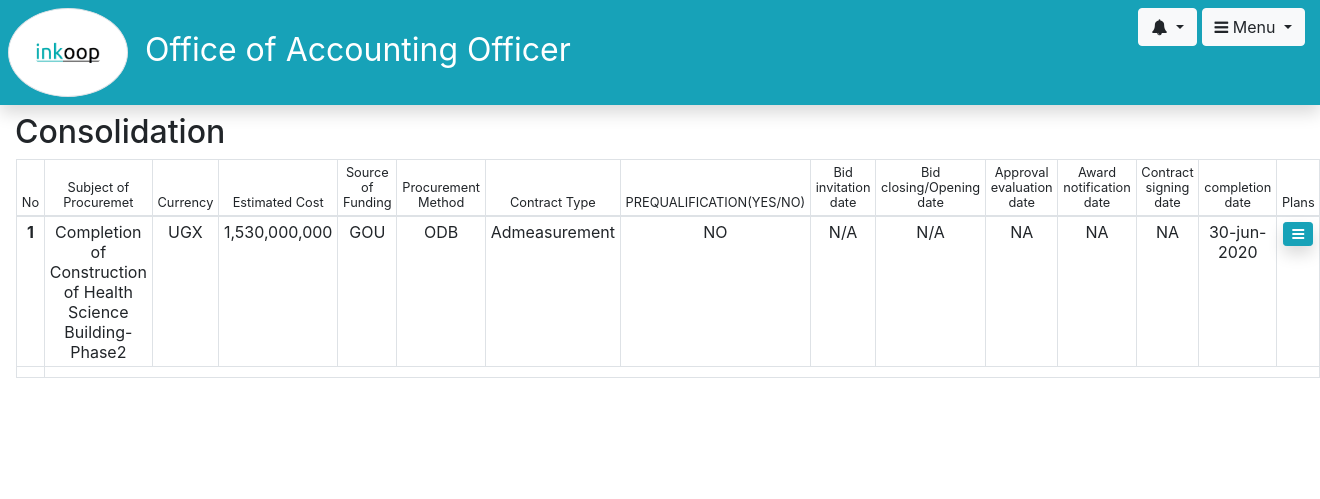
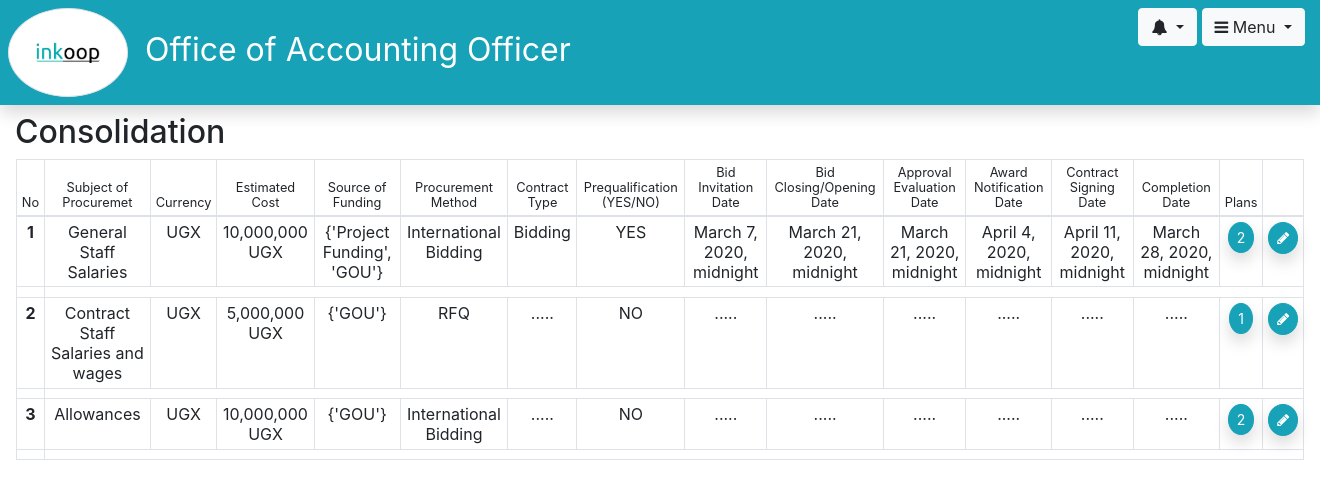
Before and after one commit to mutesiwilbrod/procurement-planning, a Django app: page /plan-consolidation in a window 1320 px wide. Shown: the top 499 px of the page. Run offline with Django 3.2, Linux system fonts and the light colour scheme; a user stored in the database is signed in; data comes from the database, SQL or seed files in the repository; both versions use the stored data as it was after the commit; some libraries are stand-ins or nearby versions; some web fonts are replaced.

Commit message:
procurement planning

```diff
--- a/procurement/plan/forms.py
+++ b/procurement/plan/forms.py
@@ -15,3 +15,12 @@ class PlanItemForm(forms.Form):
     date_required_q2 = forms.BooleanField(required=False)
     date_required_q3 = forms.BooleanField(required=False)
     date_required_q4 = forms.BooleanField(required=False)
+
+
+class PlanConsolidationForm(forms.Form):
+    prequalification = forms.BooleanField()
+    bid_invitation_date = forms.DateField()
+    bid_closing_date = forms.DateField()
+    approval_of_evaluation_date = forms.DateField()
+    contract_signing_date = forms.DateField()
+    contract_completion_date = forms.DateField()
--- a/procurement/plan/templates/global/login.html
+++ b/procurement/plan/templates/global/login.html
@@ -31,14 +31,14 @@
 							{% csrf_token %}
 							<input type="hidden" name="username" value="pdu1@muni.ac.ug">
 							<input type="hidden" name="password" value="123">
-							<button class="btn btn-danger btn-block">Head of PDU <span class="fa fa-sign-in"></span></button>
+							<button class="btn btn-info btn-block">Head of PDU <span class="fa fa-sign-in"></span></button>
 						</form>
 
 						<form method="POST" action="{% url 'plan:login' %}">
 							{% csrf_token %}
 							<input type="hidden" name="username" value="pdu2@muni.ac.ug">
 							<input type="hidden" name="password" value="123">
-							<button class="btn btn-danger btn-block w-75">Member of PDU <span class="fa fa-sign-in"></span></button>
+							<button class="btn btn-info btn-block w-75">Member of PDU <span class="fa fa-sign-in"></span></button>
 						</form>
 
 						<hr>
--- a/procurement/plan/templates/user_department/consolidation.html
+++ b/procurement/plan/templates/user_department/consolidation.html
@@ -21,42 +21,130 @@
 							<th scope=""><small>Source of Funding</small></th>
 							<th scope=""><small>Procurement Method</small></th>
 							<th scope=""><small>Contract Type</small></th>
-							<th scope=""><small>PREQUALIFICATION(YES/NO)</small></th>
-							<th scope=""><small>Bid invitation date</small></th>
-							<th scope=""><small>Bid closing/Opening date</small></th>
-							<th scope=""><small>Approval evaluation date</small></th>
-							<th scope=""><small>Award notification date</small></th>
-							<th scope=""><small>Contract signing date</small></th>
-							<th scope=""><small>completion date</small></th>
+							<th scope=""><small>Prequalification (YES/NO)</small></th>
+							<th scope=""><small>Bid Invitation Date</small></th>
+							<th scope=""><small>Bid Closing/Opening Date</small></th>
+							<th scope=""><small>Approval Evaluation Date</small></th>
+							<th scope=""><small>Award Notification Date</small></th>
+							<th scope=""><small>Contract Signing Date</small></th>
+							<th scope=""><small>Completion Date</small></th>
 							<th scope="row"><small>Plans</small></th>
+							<th><small></small></th>
 						</tr>
 					</thead>
 
 					<tbody>
+						{% for group in groups %}
+							{% with plans=group.plans %}
+								{% if plans|length %}
 									<tr class="text-center">
-							<th>1</th>
-							<td>Completion of Construction of Health Science Building-Phase2</small></td>
+										<th>{{ forloop.counter }}</th>
+
+										<td>{{ group.subject_of_procurement }}</td>
+
 										<td>UGX</td>
-							<td>1,530,000,000</td>
-							<td>GOU</td>
-							<td>ODB</td>
-							<td>Admeasurement</td>
-							<td>NO</td>
-							<td>N/A</td>
-							<td>N/A</td>
-							<td>NA</td>
-							<td>NA</td>
-							<td>NA</td>
-							<td>30-jun-2020</td>
+
+										<td>{{plans|consolidated_plan_cost|comma_separator}}</td>
+
+										<td>{{plans|consolidated_source_of_funding}}</td>
+
+										<td>{{plans|consolidated_plan_cost|consolidated_procurement_method}}</td>
+
+										<td>{% if group.contract_type %}{{group.contract_type}}{% else %}.....{% endif %}</td>
+
+										<td>{% if group.prequalification %}YES{% else %}NO{% endif %}</td>
+
+										<td>{% if group.bid_invitation_date %}{{group.bid_invitation_date}}{% else %}.....{% endif %}</td>
+
+										<td>{% if group.bid_closing_date %}{{group.bid_closing_date}}{% else %}.....{% endif %}</td>
+
+										<td>{% if group.bid_approval_and_evaluation_date %}{{group.bid_approval_and_evaluation_date}}{% else %}.....{% endif %}</td>
+
+										<td>{% if group.contract_signing_date %}{{group.contract_signing_date}}{% else %}.....{% endif %}</td>
+
+										<td>{% if group.contract_completion_date %}{{group.contract_completion_date}}{% else %}.....{% endif %}</td>
+
+										<td>{% if group.award_notification_date %}{{group.award_notification_date}}{% else %}.....{% endif %}</td>
+
 										<td>
-								<button class="btn btn-info btn-sm shadow" type="button" data-toggle="collapse" data-target="#multiCollapseExample1" aria-expanded="false" aria-controls="multiCollapseExample1"><span class="fa fa-navicon"></span></button>
+											<button class="btn btn-info btn-sm shadow rounded-circle shadow" type="button" data-toggle="collapse" data-target="#consolidationGroup{{group.id}}" aria-expanded="false" aria-controls="consolidationGroup{{group.id}}">{{plans|length}}</button>
+										</td>
+
+										<td>
+											<button class="btn p-2 btn-info btn-sm shadow rounded-circle shadow" data-toggle="modal" data-target="#consolidationGroupModal{{group.id}}"><span class="fa fa-pencil"></span></button>
+
+											<div class="modal fade" id="consolidationGroupModal{{group.id}}" tabindex="-1" role="dialog" aria-labelledby="exampleModalLabel" aria-hidden="true">
+												<div class="modal-dialog" role="document">
+													<div class="modal-content">
+														<div class="modal-header">
+															<h5 class="modal-title" id="exampleModalLabel">Consolidation Group</h5>
+															<button type="button" class="close" data-dismiss="modal" aria-label="Close">
+															<span aria-hidden="true">&times;</span>
+															</button>
+														</div>
+														<form action="{% url 'plan:edit_consolidation_group' id=group.id %}" method="POST">
+															<div class="modal-body" align="left">
+																{% csrf_token %}
+																<input type="hidden" name="plan_item_id" value="{{ plan.id }}" />
+																<div class="form-group">
+																	<small>Subject of Procurement</small>
+																	<input class="form-control" name="subject_of_procurement" value="{{group.subject_of_procurement}}">
+																</div>
+
+																<div class="form-group">
+																	<small>Contract Type</small>
+																	<input class="form-control" name="contract_type" value="{% if group.contract_type %}{{group.contract_type}}{% endif %}" />
+																</div>
+
+
+																<div class="form-inline form-control">
+																	<input id='prequalification{{group.id}}' type="checkbox" name="prequalification" {% if group.prequalification %}checked{% endif %}>
+																	<label for='prequalification{{group.id}}'> Prequalification</label>
+																</div>
+																<hr>
+																<div class="row">
+																	<div class="col-md-6 form-group">
+																		<small>Bid Invitation Date</small>
+																		<input type="date" class="form-control" name="bid_invitation_date" value="{% if group.bid_invitation_date %}{{group.bid_invitation_date|html_date}}{% endif %}" />
+																	</div>
+
+																	<div class="col-md-6 form-group">
+																		<small>Bid Opening/Closing Date</small>
+																		<input type="date" class="form-control" name="bid_opening_date" value="{% if group.bid_closing_date %}{{group.bid_closing_date|html_date}}{% endif %}" />
+																	</div>
+
+																	<div class="col-md-6 form-group">
+																		<small>Approval of Bid Evaluation Date</small>
+																		<input type="date" class="form-control" name="approval_of_bid_evaluation_date" value="{% if group.bid_approval_and_evaluation_date %}{{group.bid_approval_and_evaluation_date|html_date}}{% endif %}"/>
+																	</div>
+																	<div class="col-md-6 form-group">
+																		<small>Award Notification Date</small>
+																		<input type="date" class="form-control" name="award_notification_date" value="{% if group.award_notification_date %}{{group.award_notification_date|html_date}}{% endif %}"/>
+																	</div>
+																	<div class="col-md-6 form-group">
+																		<small>Contract Signing Date</small>
+																		<input type="date" class="form-control" name="contract_signing_date" value="{% if group.contract_signing_date %}{{group.contract_signing_date|html_date}}{% endif %}"/>
+																	</div>
+																	<div class="col-md-6 form-group">
+																		<small>Contract Completion Date</small>
+																		<input type="date" class="form-control" name="contract_completion_date" value="{% if group.contract_completion_date %}{{group.contract_completion_date|html_date}}{% endif %}"/>
+																	</div>
+																</div>
+															</div>
+															<div class="modal-footer">
+																<button type="button" class="btn btn-secondary" data-dismiss="modal">Cancel</button>
+																<button type="submit" class="btn btn-info">Save</button>
+															</div>
+														</form>
+													</div>
+												</div>
+											</div>
 										</td>
 									</tr>
-
 									<tr>
 										<td></td>
-							<td colspan="14">
-								<div class="collapse multi-collapse" id="multiCollapseExample1">
+										<td colspan="15">
+											<div class="collapse multi-collapse" id="consolidationGroup{{group.id}}">
 												<table class="table table-sm table-responsive-sm table-hover border">
 													<thead>
 														<th><small>No</small></th>
@@ -73,7 +161,7 @@
 													</thead>
 
 													<tbody>
-											{% for plan in entity_plans %}
+														{% for plan in plans %}
 															<tr id="row{{plan.id}}" class="{% if plan.consolidate %}table-info{% elif plan.pdu_approved %}table-success{% elif plan.hod_approved %}table-primary{% endif %}">
 																<td>{{ forloop.counter }}</td>
 																<td>{{ plan.chart_of_account.code }}</td>
@@ -96,6 +184,9 @@
 											</div>
 										</td>
 									</tr>
+								{% endif %}
+							{% endwith %}
+						{% endfor %}
 					</tbody>
 				</table>
 			</div>
--- a/procurement/plan/templates/user_department/entity-plans.html
+++ b/procurement/plan/templates/user_department/entity-plans.html
@@ -26,8 +26,8 @@
 					</div>
 				</div>
 			</div>
-
-			<div class="border d-flex flex-row flex-nowrap" style="overflow-x: auto">
+			<hr>
+			<div class="border-right border-left d-flex flex-row flex-nowrap" style="overflow-x: auto">
 				{% for department in departments %}
 					{% if current_department != department %}
 						<div class="p-2 order-1">
--- a/procurement/plan/templates/user_department/logged-in-base.html
+++ b/procurement/plan/templates/user_department/logged-in-base.html
@@ -97,8 +97,8 @@
 	<div class="row">
 		{% if messages %}
 			{% for message in messages %}
-				<div class="w-100 alert alert-{{ message.tags }} text-center font-weight-bold alert-dismissible">
-					<button type="button" class="close" data-dismiss="alert" aria-label="Close">
+				<div class="w-100 p-0 alert alert-{{ message.tags }} text-center font-weight-bold alert-dismissible">
+					<button type="button" class="close p-0" data-dismiss="alert" aria-label="Close">
 						<span aria-hidden="true">&times</span>
 					</button>
 					{{ message }}
--- a/procurement/plan/templates/user_department/plan-details.html
+++ b/procurement/plan/templates/user_department/plan-details.html
@@ -186,7 +186,7 @@
                         </div>
                     </div>
                 </div>
-                <hr class="my-2">
+                <hr>
                 {% for comment in plan.comments %}
     				<div class="form-group card shadow p-2">
                         <small style="height: auto">
--- a/procurement/plan/templates/user_department/plan.html
+++ b/procurement/plan/templates/user_department/plan.html
@@ -4,11 +4,11 @@
 
 {% block content %}
 	{% with plans=department.plans approved_plans=department.approved_plans unapproved_plans=department.unapproved_plans %}
-		<div class="container-fluid pt-2">
+		<div class="container-fluid pt-1">
 			<div class="row">
 				<div class="{% if plan_item %}col-md-9{% else %}col-md-12{% endif %}">
 					<div class="row">
-						<div class="col-md-2 my-auto"><h2>Departmental Plan</h2></div>
+						<div class="col-md-2 my-auto"><h5>Department Plan</h5></div>
 						<div class="col-md-5 d-flex flex-row">
 							<div class="card p-2 {% if department.plan_prepared %}border-info{% else %}border-0{% endif %} my-auto">
 								Preparation
--- a/procurement/plan/templatetags/procurement_tags.py
+++ b/procurement/plan/templatetags/procurement_tags.py
@@ -21,6 +21,12 @@ def format_date(date):
 	return date
 
 
+@register.filter(name="html_date")
+def html_date(date):
+	date = date.strftime("%Y-%m-%d")
+	return date
+
+
 @register.filter(name='add_css')
 def add_css(field, css):
 	return field.as_widget(attrs={"class":css})
@@ -30,3 +36,24 @@ def add_css(field, css):
 def add_attrs(field, attrs):
 	attrs = json.loads(attrs)
 	return field.as_widget(attrs=attrs)
+
+
+@register.filter(name="consolidated_plan_cost")
+def consolidated_plan_cost(plans):
+	return sum([plan.estimated_cost for plan in plans])
+
+
+@register.filter(name="consolidated_source_of_funding")
+def consolidated_source_of_funding(plans):
+	if len(plans):
+		return set([plan.source_of_funding for plan in plans])
+	return '....'
+
+@register.filter(name="consolidated_procurement_method")
+def consolidated_procurement_method(plan_cost):
+	if plan_cost < 1000000:
+		return 'Micro Procurement'
+	elif plan_cost < 10000000:
+		return 'RFQ'
+	else:
+		return 'International Bidding'
--- a/procurement/plan/urls.py
+++ b/procurement/plan/urls.py
@@ -27,6 +27,7 @@ urlpatterns = [
     path('revert-plan/<int:id>', views.revert_plan, name='revert_plan'),
 
     path('plan-consolidation', views.plan_consolidation, name='plan_consolidation'),
+    path('edit-consolidation-group/<int:id>', views.edit_consolidation_group, name='edit_consolidation_group'),
 
     path('roles', role_views.roles, name='roles'),
     path('assign-reparation-role/', role_views.assign_preparation_role, name='assign_preparation_role'),
--- a/procurement/plan/utilities.py
+++ b/procurement/plan/utilities.py
@@ -22,5 +22,5 @@ def get_consolidated_plans(entity):
     expenses = Expense.objects.all()
     consolidated_plans = []
     for expense in expenses:
-        consolidated_plans.append((expense, expense.plans_for_departments(departments)))
+        consolidated_plans.append((expense, expense.pdu_approved_plans_for_departments(departments)))
     return consolidated_plans
--- a/procurement/plan/views/views.py
+++ b/procurement/plan/views/views.py
@@ -277,6 +277,7 @@ def pdu_approve_plan(request, id):
             # update plan
             plan.pdu_approved = False
             plan.date_pdu_approved = None
+            plan.consolidation_group = null
             plan.save()
             # save action
             action = PlanAction(action="PDU Unapprove", plan=plan, member=user.profile.member)
@@ -289,6 +290,8 @@ def pdu_approve_plan(request, id):
             # update plan
             plan.pdu_approved = True
             plan.date_pdu_approved = datetime.now()
+            consolidation_group = ConsolidationGroup.objects.get(expense=plan.chart_of_account)
+            plan.consolidation_group = consolidation_group
             plan.save()
             # save action
             action = PlanAction(action="PDU Approved", plan=plan, member=user.profile.member)
@@ -355,9 +358,39 @@ def revert_plan(request, id):
 def plan_consolidation(request):
     user = get_user(request)
     entity = user.profile.member.user_department.sub_programme.programme.entity
-    consolidated_plans = get_consolidated_plans(entity)
+    groups = ConsolidationGroup.objects.filter(entity=entity)
+
     context = {
-        "entity_plans": consolidated_plans
+        "groups" : groups
     }
-    print(consolidated_plans)
+
     return render(request, "user_department/consolidation.html", context)
+
+
+@login_required
+def edit_consolidation_group(request, id):
+    if request.method == 'POST':
+        subject_of_procurement = request.POST['subject_of_procurement']
+        contract_type = request.POST['contract_type']
+        prequalification = request.POST.get('prequalification')
+        bid_invitation_date = request.POST['bid_invitation_date']
+        bid_opening_date = request.POST['bid_opening_date']
+        approval_of_bid_evaluation_date = request.POST['approval_of_bid_evaluation_date']
+        award_notification_date = request.POST['award_notification_date']
+        contract_signing_date = request.POST['contract_signing_date']
+        contract_completion_date = request.POST['contract_completion_date']
+
+        group = ConsolidationGroup.objects.get(id=id)
+        group.subject_of_procurement = subject_of_procurement
+        group.contract_type = contract_type
+        if prequalification: group.prequalification = True
+        else: group.prequalification = False
+        if bid_invitation_date: group.bid_invitation_date = bid_invitation_date
+        if bid_opening_date: group.bid_closing_date = bid_opening_date
+        if approval_of_bid_evaluation_date: group.bid_approval_and_evaluation_date = approval_of_bid_evaluation_date
+        if award_notification_date: group.award_notification_date = award_notification_date
+        if contract_signing_date: group.contract_signing_date = contract_signing_date
+        if contract_completion_date: group.contract_completion_date = contract_completion_date
+        group.save()
+
+    return redirect('plan:plan_consolidation')
```
Also changed, not shown: procurement/plan/models.py (+47 -5 lines), procurement/db.sqlite3, procurement/plan/migrations/0001_initial.py. Lines whose indentation alone changed are shown as unchanged.
